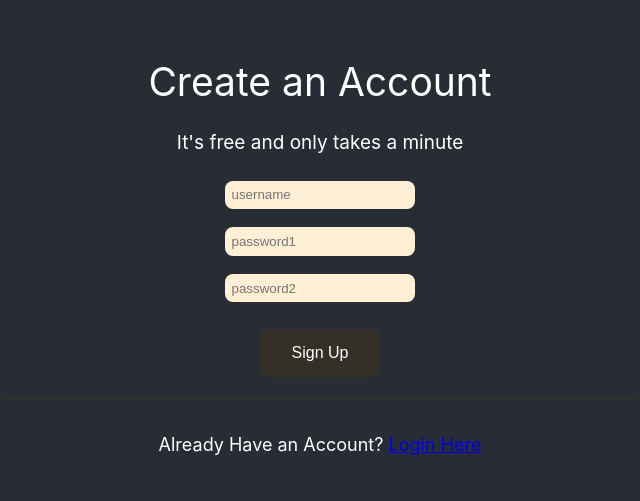
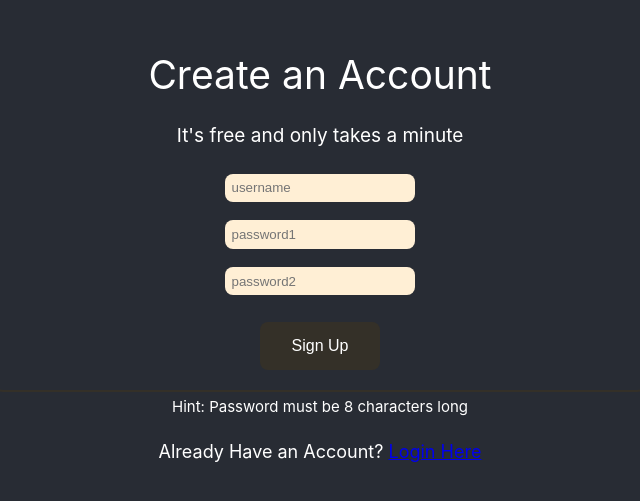
Before and after one commit to CSBuildWeeks/CS-Build-Weeks-FE, a React (Create React App) app in the folder my-app/: page /register in a window 1280 px wide. Shown: the part 167-668 px from the top of the page, without its empty margins (320-960 px from the left). Built offline with nearby package versions, Linux system fonts and the light colour scheme.

Commit message:
added password requirements on the page

```diff
--- a/my-app/src/Components/Register.js
+++ b/my-app/src/Components/Register.js
@@ -67,9 +67,12 @@ type = 'password1' name = 'password1' onChange = {handleChange} value = {inputs.
                 <Inputt                   placeholder="password2"
 type = 'password2' name = 'password2' onChange = {handleChange} value = {inputs.password2} required/>
             </Inputs>
+
             </div>
             <Button type = 'submit' >Sign Up</Button>
         </Form>
+        <Span2>Hint: Password must be 8 characters long</Span2>
+
         <Previous class = "previous">Already Have an Account? <Link to = '/'>Login Here</Link></Previous>
         </Content>
     )
@@ -130,6 +133,12 @@ margin-bottom: 15px;
 font-size: 19px;
 color: white;
 `
+const Span2 = styled.span`
+margin-bottom: 15px;
+font-size: 15px;
+color: white;
+`
+
 const Content = styled.div`
 display: flex;
 flex-direction: column;
@@ -138,7 +147,7 @@ align-items: center;
 
 const Previous = styled.div`
 text-align: center;
-margin-top: 30px;
+margin-top: 10px;
 margin-bottom: 6rem;
 font-size: 18px;
 color: #white;
```
